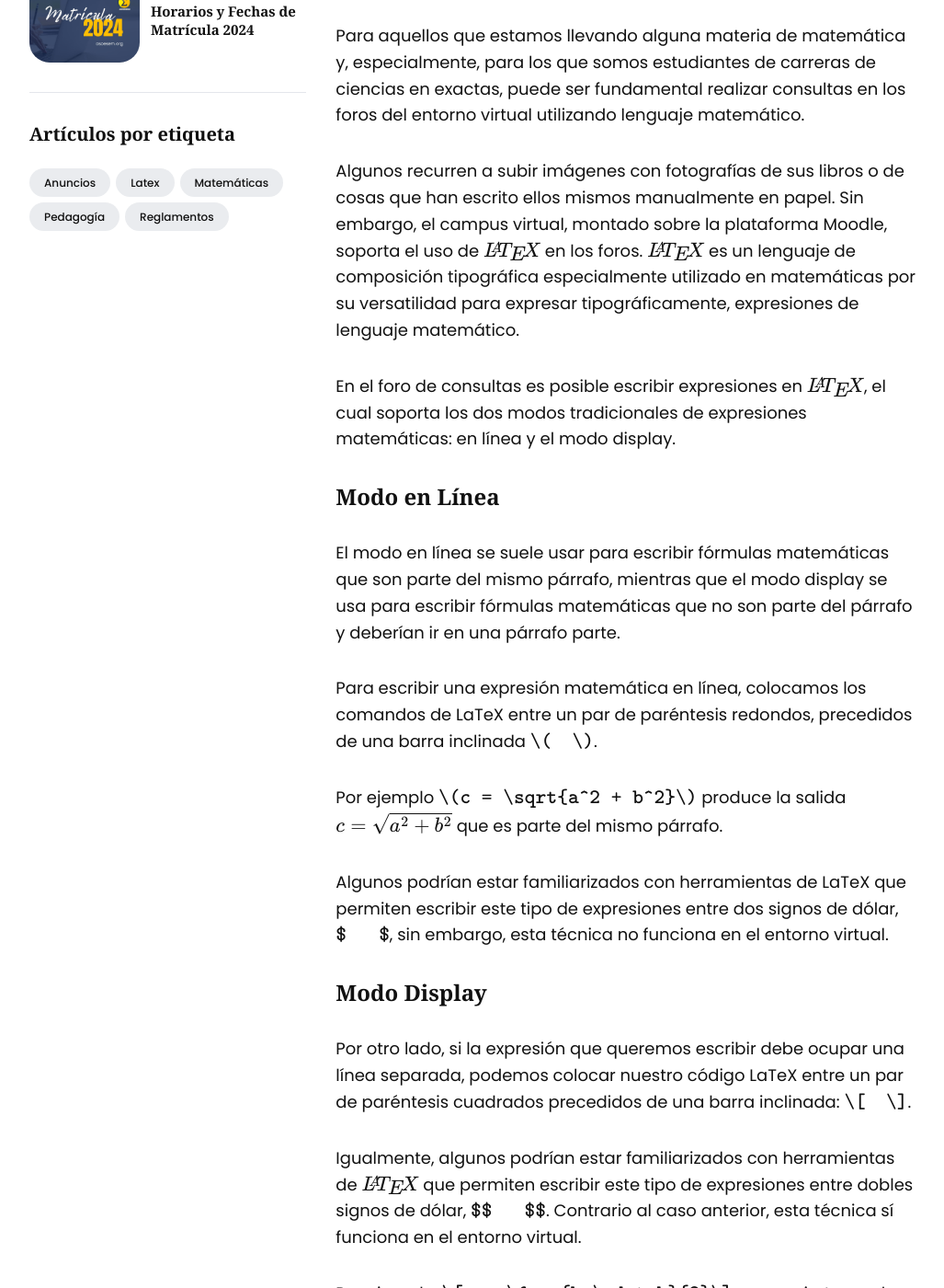
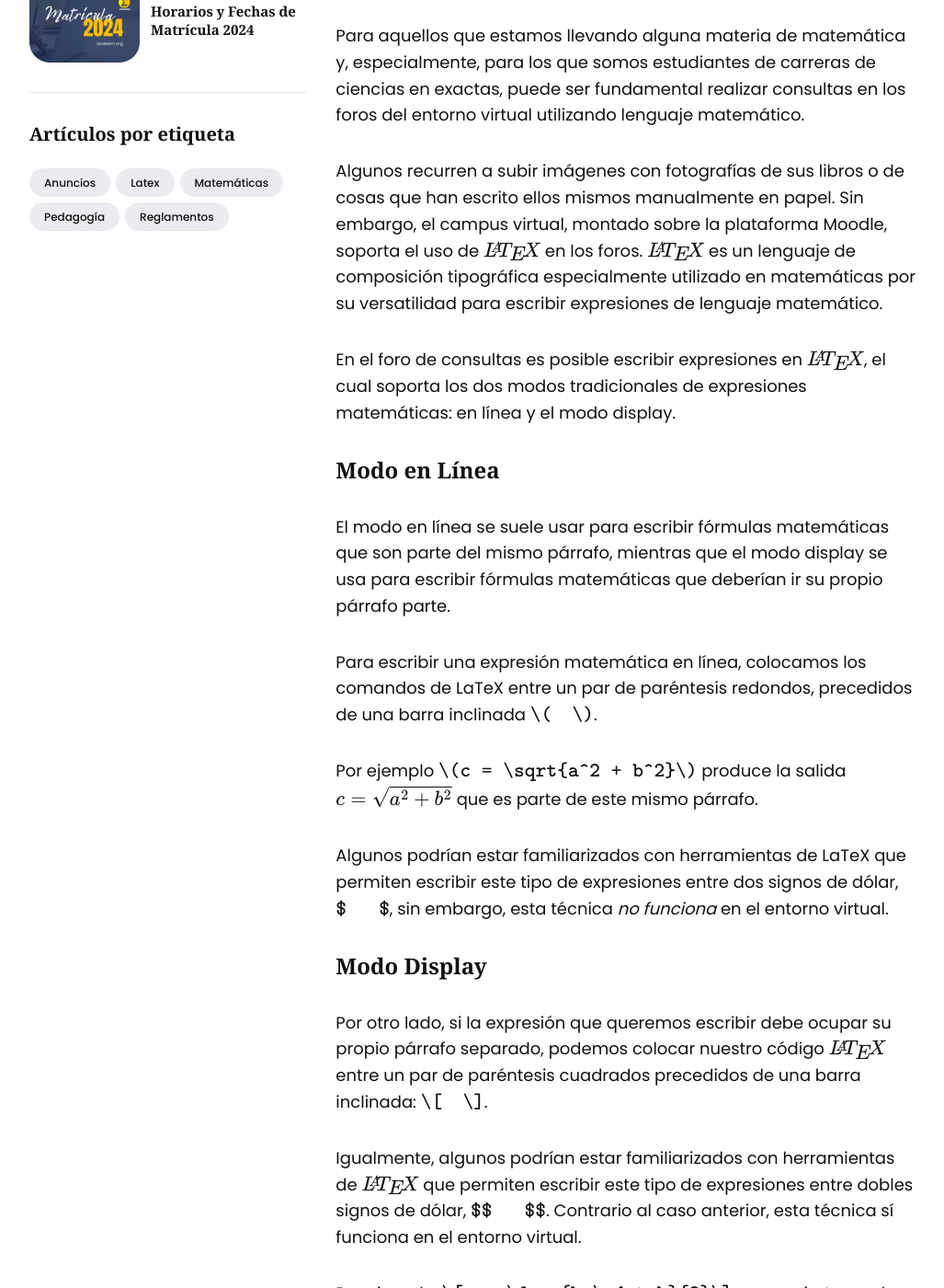
Before and after one commit to asoesem/asoesem.github.io, a Jekyll site: the page built from _posts/2023-12-07-latex-en-foro-de-consultas.md, in a window 1280 px wide and 1400 px high, scrolled down 912 px. Shown: the whole window at 92% size, without its empty margins (124-1151 px from the left). Built offline with Jekyll 4.4.1, drawn with Linux system fonts in a browser that asks for light colours; some of the changed text lies outside the part shown.

Commit message:
Mejoras menores a la entrada sobre como usar LaTex

```diff
--- a/_posts/2023-12-07-latex-en-foro-de-consultas.md
+++ b/_posts/2023-12-07-latex-en-foro-de-consultas.md
@@ -14,23 +14,23 @@
 
 Para aquellos que estamos llevando alguna materia de matemática y, especialmente, para los que somos estudiantes de carreras de ciencias en exactas, puede ser fundamental realizar consultas en los foros del entorno virtual utilizando lenguaje matemático.
 
-Algunos recurren a subir imágenes con fotografías de sus libros o de cosas que han escrito ellos mismos manualmente en papel. Sin embargo, el campus virtual, montado sobre la plataforma Moodle, soporta el uso de $$\LaTeX$$ en los foros. $$\LaTeX$$ es un lenguaje de composición tipográfica especialmente utilizado en matemáticas por su versatilidad para expresar tipográficamente, expresiones de lenguaje matemático.
+Algunos recurren a subir imágenes con fotografías de sus libros o de cosas que han escrito ellos mismos manualmente en papel. Sin embargo, el campus virtual, montado sobre la plataforma Moodle, soporta el uso de $$\LaTeX$$ en los foros. $$\LaTeX$$ es un lenguaje de composición tipográfica especialmente utilizado en matemáticas por su versatilidad para escribir expresiones de lenguaje matemático.
 
 En el foro de consultas es posible escribir expresiones en $$\LaTeX$$, el cual soporta los dos modos tradicionales de expresiones matemáticas: en línea y el modo display.
 
 ### Modo en Línea
 
-El modo en línea se suele usar para escribir fórmulas matemáticas que son parte del mismo párrafo, mientras que el modo display se usa para escribir fórmulas matemáticas que no son parte del párrafo y deberían ir en una párrafo parte.
+El modo en línea se suele usar para escribir fórmulas matemáticas que son parte del mismo párrafo, mientras que el modo display se usa para escribir fórmulas matemáticas que deberían ir su propio párrafo parte.
 
 Para escribir una expresión matemática en línea, colocamos los comandos de LaTeX entre un par de paréntesis redondos, precedidos de una barra inclinada $$\texttt{\\}\texttt{(}\quad\texttt{\\}\texttt{)}$$.
 
-Por ejemplo $$\texttt{\\}\texttt{(} \texttt{c = \sqrt{a^2 + b^2}} \texttt{\\}\texttt{)}$$ produce la salida $$c = \sqrt{a^2 + b^2}$$ que es parte del mismo párrafo.
+Por ejemplo $$\texttt{\\}\texttt{(} \texttt{c = \sqrt{a^2 + b^2}} \texttt{\\}\texttt{)}$$ produce la salida $$c = \sqrt{a^2 + b^2}$$ que es parte de este mismo párrafo.
 
-Algunos podrían estar familiarizados con herramientas de LaTeX que permiten escribir este tipo de expresiones entre dos signos de dólar, $$\texttt{\$   \$}$$, sin embargo, esta técnica no funciona en el entorno virtual.
+Algunos podrían estar familiarizados con herramientas de LaTeX que permiten escribir este tipo de expresiones entre dos signos de dólar, $$\texttt{\$   \$}$$, sin embargo, esta técnica *no funciona* en el entorno virtual.
 
 ### Modo Display
 
-Por otro lado, si la expresión que queremos escribir debe ocupar una línea separada, podemos colocar nuestro código LaTeX entre un par de paréntesis cuadrados precedidos de una barra inclinada: $$\texttt{\\}\texttt{[}\quad\texttt{\\}\texttt{]}$$.
+Por otro lado, si la expresión que queremos escribir debe ocupar su propio párrafo separado, podemos colocar nuestro código $$\LaTeX$$ entre un par de paréntesis cuadrados precedidos de una barra inclinada: $$\texttt{\\}\texttt{[}\quad\texttt{\\}\texttt{]}$$.
 
 Igualmente, algunos podrían estar familiarizados con herramientas de $$\LaTeX$$ que permiten escribir este tipo de expresiones entre dobles signos de dólar, $$\texttt{\$\$   \$\$}$$. Contrario al caso anterior, esta técnica sí funciona en el entorno virtual.
 
@@ -40,7 +40,7 @@
 
 Sabiendo esto, escribir expresiones matemáticas en el entorno virtual se puede volver algo relativamente sencillo una vez que dominamos los comandos básicos de $$\LaTeX$$. Abajo les dejo algunas referencias que pueden resultar de gran ayuda.
 
-A continuación les dejo algunos de los comandos más útiles que he ido aprendiendo en diferentes cursos:
+A continuación les dejo algunos de como escribir algunos de los comandos de $$\LaTeX$$ más útiles que he ido aprendiendo al llevar diferentes cursos de matemática de la UNED.
 
 #### Fundamentos
 
@@ -138,13 +138,13 @@
 
 ### Otras Herramientas Útiles
 
-A menudo, un problema es que cuando uno escribe $$\LaTeX$$ en el foro, no se está muy seguro de si se hizo bien hasta que uno publica la entrada. Con frecuencia, uno descubre que se equivocó en algún comando, pero ya en ese punto no queda más remedio que editar la entrada en el foro. Una forma de evitar este problema es escribir el código $$\LaTeX$$ en alguna otra herramienta. Una que me gusta por su sencillez es [CodeCogs][1]. Puedes escribir tu código $$\LaTeX$$ ahí y luego nada más lo pasa al foro entre los paréntesis adecuados.
+A menudo, cuando al escribir código $$\LaTeX$$ en el foro, uno no está muy seguro de si se hizo bien hasta que se publica la entrada. Con frecuencia, uno descubre que se equivocó en algún comando, y ya en este punto no queda más remedio que editar la entrada en el foro para corregir el problema. Una forma de evitar este tipo de errores es por medio de escribir el código $$\LaTeX$$ en alguna otra herramienta. Una que me gusta por su sencillez es [CodeCogs][1]. Se Puede escribir el código $$\LaTeX$$ ahí y luego nada más se pasa al foro entre los paréntesis descritos en esta publicación.
 
 Otra alternativa es utilizar algún otro editor popular como [Overleaf][2] o [TexStudio][3] para escribir las entradas del foro en el editor y luego pasarlas al foro una vez que uno está satisfecho. Ambos editores soportan los mismos paréntesis de $$\LaTeX$$ que el foro de consultas y la plataforma virtual.
 
 ### Lectura Adicional
 
-Si quieres aprender más, puedes consultar innumerables recursos en Internet, pero acá abajo dejo un par de mis favoritos.
+Si quieres aprender más, puedes consultar innumerables recursos en Internet, pero acá abajo dejo algunos de mis favoritos.
 
 * [Listado de Comandos de LaTeX para Estudiantes de Matemática][4]
 * [La Introducción no tan Corta de LaTeX][5]
```
Also changed, not shown: other parts of _posts/2023-12-07-latex-en-foro-de-consultas.md (+3 -3 lines).
